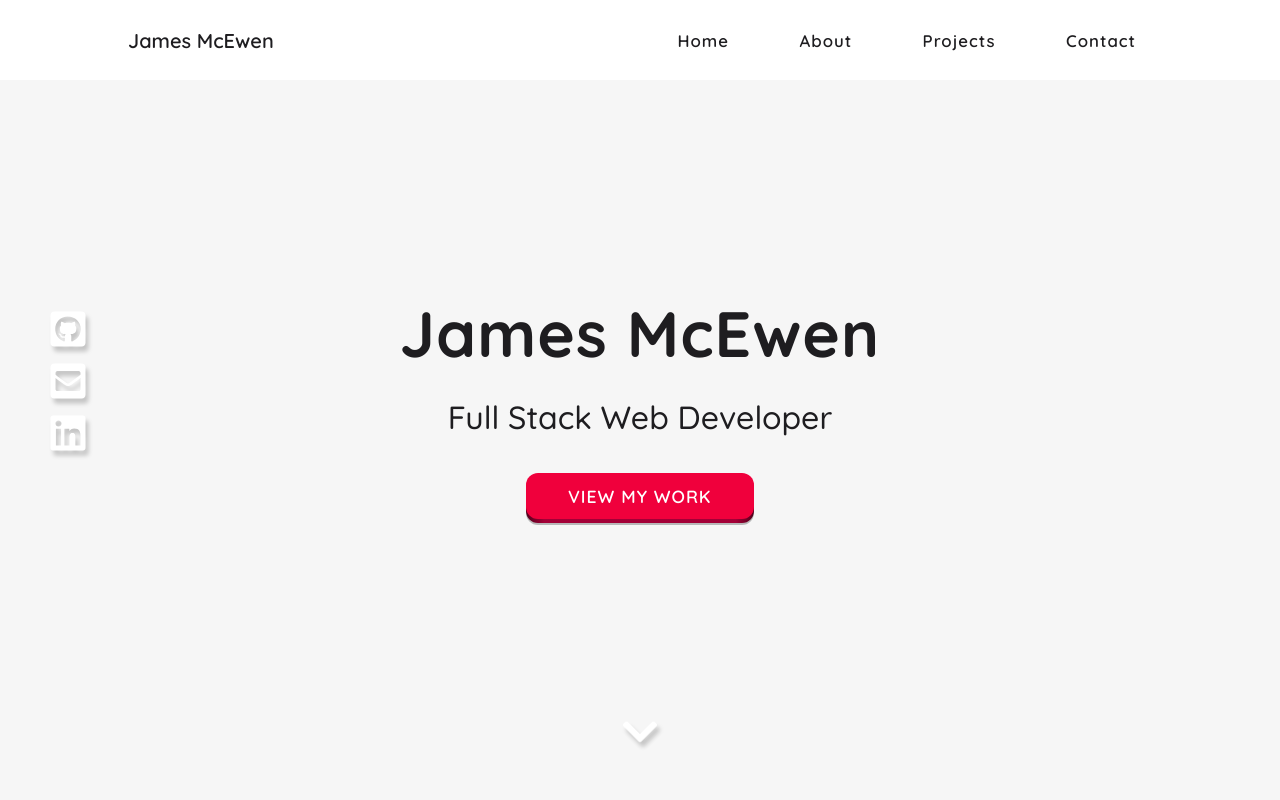
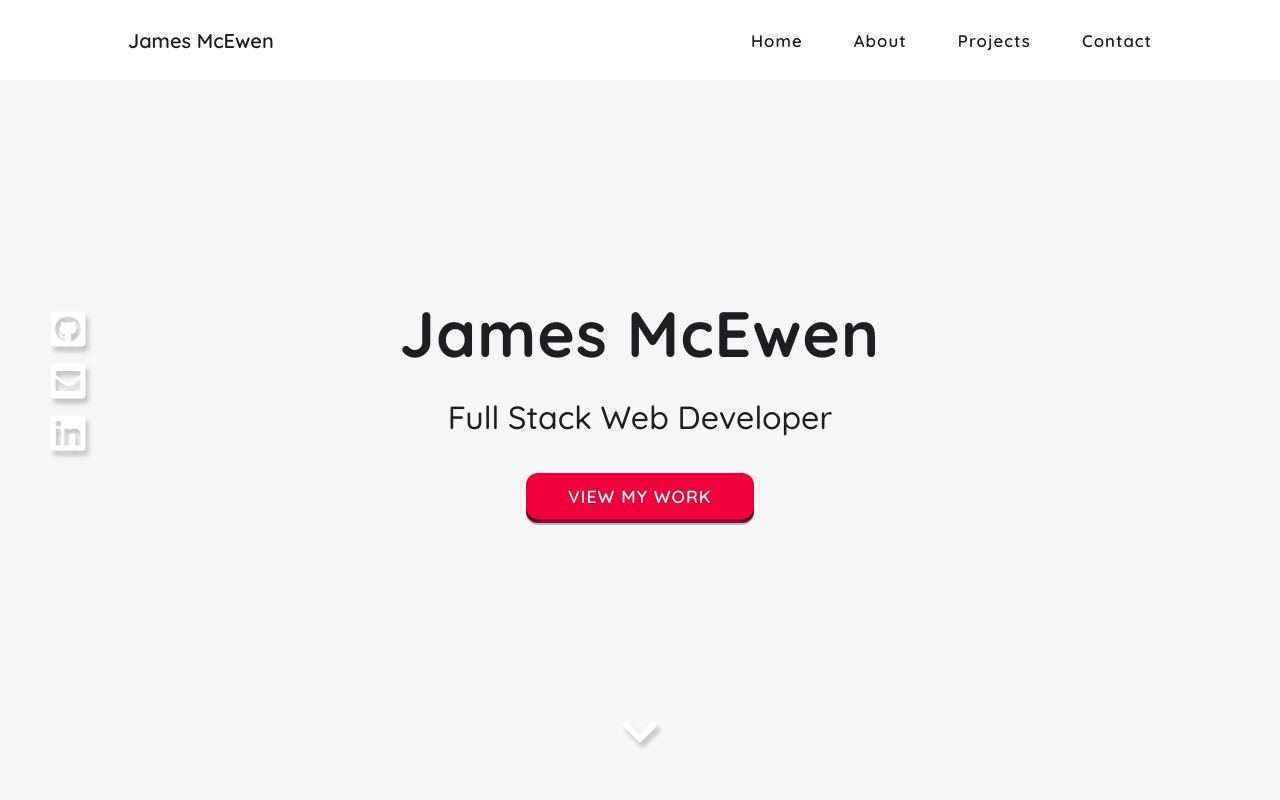
Before and after one commit to jemcewen/portfolio, a React (Create React App) app: page / in a window 1280 px wide. Shown: the top 800 px of the page. Built offline with nearby package versions, Linux system fonts and the light colour scheme; the HTML template or start-up script is replaced by a standard one.

Commit message:
Change hover effect on nav links

```diff
--- a/src/layout/Navigation/Navigation.module.css
+++ b/src/layout/Navigation/Navigation.module.css
@@ -30,21 +30,30 @@
   display: flex;
   align-items: center;
   justify-content: center;
-  gap: 3vw;
+  gap: 4vw;
 }
 
 .nav-links li a {
   font-size: 1.05rem;
   font-weight: 600;
-  padding: 0.6rem 1rem;
-  transition: transform 200ms ease-in-out;
   color: rgb(30, 29, 32);
-  border-radius: 0.5rem;
   letter-spacing: 1px;
+  position: relative;
 }
 
-.nav-links li a:hover {
-  background-color: rgba(255, 70, 84, 0.5);
+.nav-links li a:after {
+  content: '';
+  position: absolute;
+  background-color: rgb(30, 29, 32);
+  height: 2px;
+  width: 0;
+  left: 0;
+  bottom: -8px;
+  transition: 0.3s;
+}
+
+.nav-links li a:hover:after {
+  width: 100%;
 }
 
 .logo {
```
